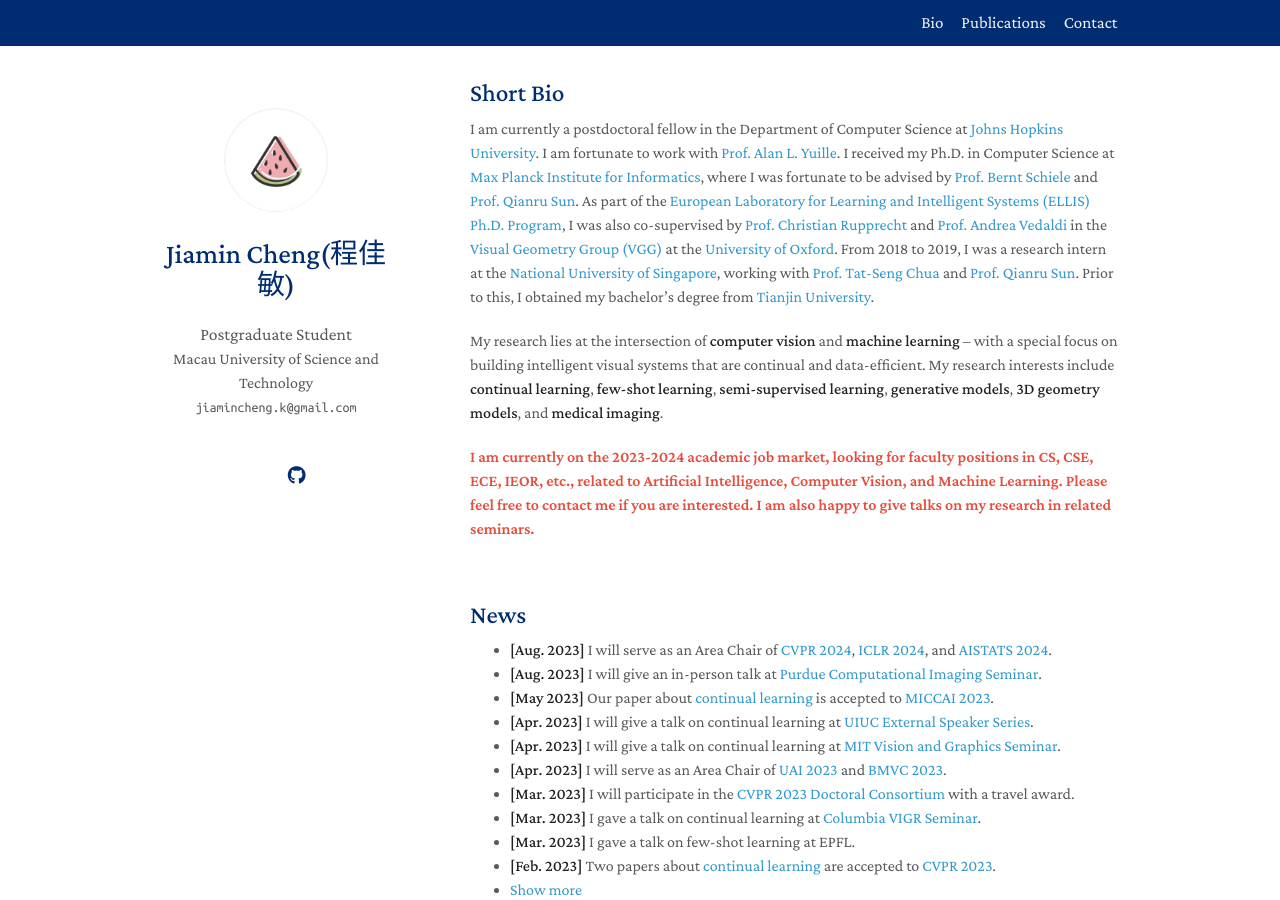
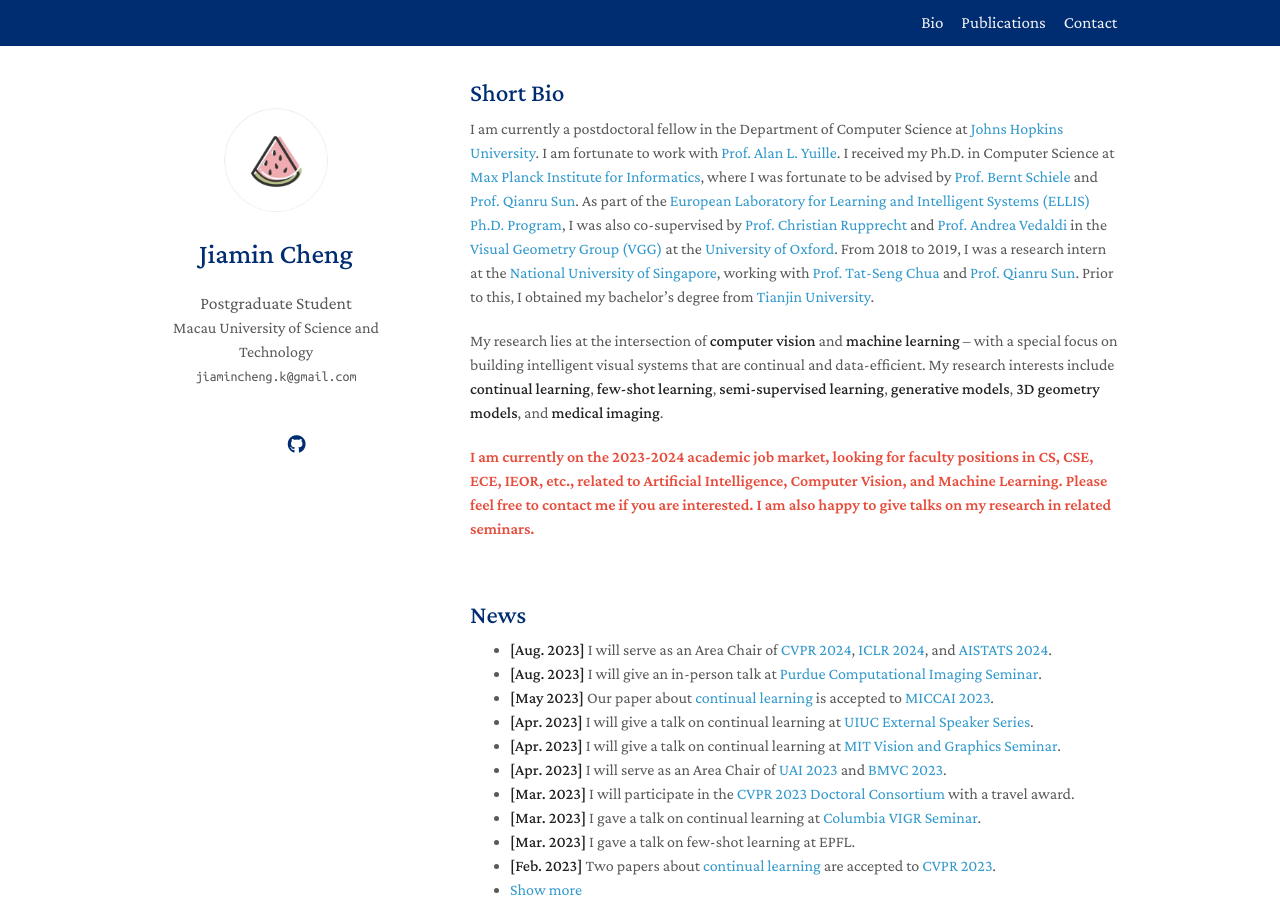
Before and after one commit to jiamincheng/jiamincheng.github.io, a Jekyll site: the page built from index.md, in a window 1280 px wide and 900 px high. Built offline with Jekyll 4.4.1, drawn with Linux system fonts in a browser that asks for light colours; comment, search, counter and statistics services are not loaded; a style sheet for code colours, icons or effects is not loaded.

Commit message:
Update _config.yml

```diff
--- a/_config.yml
+++ b/_config.yml
@@ -1,5 +1,5 @@
 # Basic Information
-title: Jiamin Cheng(程佳敏)
+title: Jiamin Cheng
 position: Postgraduate Student
 affiliation: Macau University of Science and Technology
 affiliation_link: https://www.must.edu.mo/en
@@ -24,8 +24,8 @@ cv_link: ./files/cjm_cv.pdf
 
 # Images
 avatar: ./files/me.jpg
-favicon: ./assets/img/favicon.png
-favicon_dark: ./assets/img/favicon.png
+favicon: ./files/me.jpg
+favicon_dark: ./files/me.jpg
 
 
 
```
